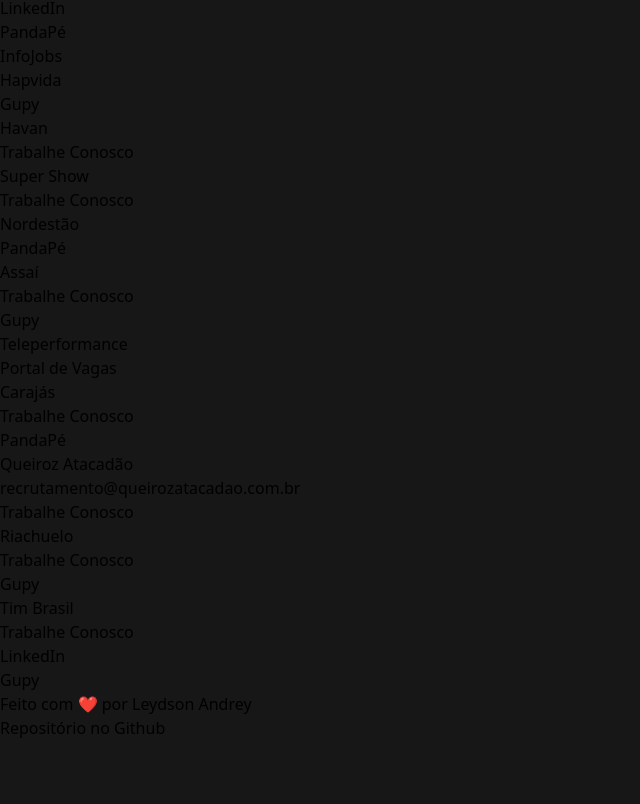
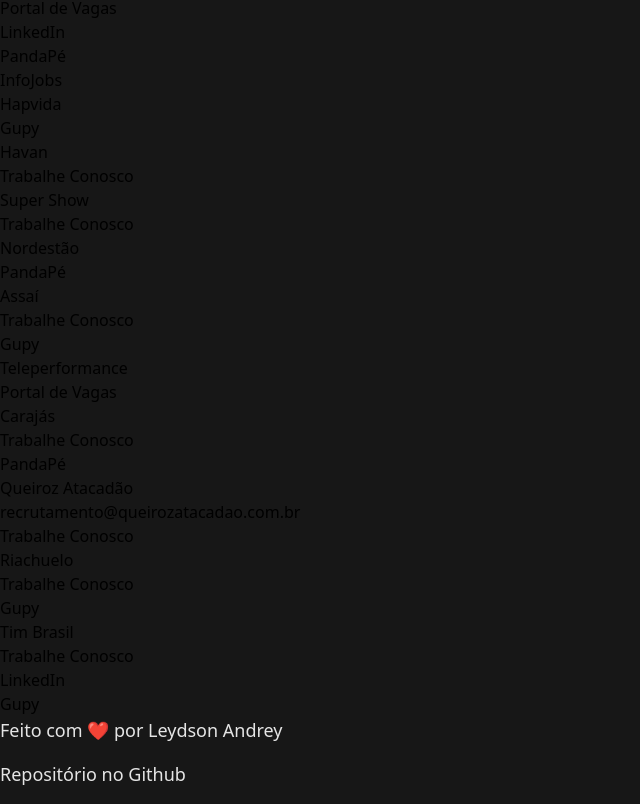
Before and after one commit to leydsonandrey/vagasdb, a React (Vite) app: page / in a window 1280 px wide. Shown: the part 1009-1813 px from the top of the page, without its empty margins (0-640 px from the left). Before the commit the page ends 1749 px from the top, so only its background shows below. Built offline with nearby package versions, Linux system fonts and the light colour scheme.

Commit message:
feat: alterações mínimas de estilo

```diff
--- a/src/components/Card.jsx
+++ b/src/components/Card.jsx
@@ -9,10 +9,10 @@
   }
 
   return (
-    <section className="p-3 w-auto border-style bg-neutral-900 border rounded-xl text-neutral-50 shadow-style break-words hover:ring-2 hover:ring-neutral-700">
+    <section className="p-3 w-auto hover-theme shadow-style break-words">
       <ul className="mb-2 space-y-2">
         <li className="text-2xl">
-          <a className="link-hover text-neutral-50 font-semibold" href={data.site} target="_blank">{data.title}</a>
+          <a className="link-hover text-neutral-200 font-semibold" href={data.site} target="_blank">{data.title}</a>
         </li>
         <li>
           {data.email ? <a className="hover:underline text-neutral-400 py-1 sm:py" href={`mailto:${data.email}`}>{data.email}</a> : ""}
@@ -23,6 +23,7 @@
         <ListLinks name="Portal de Vagas" data={data.portal_de_vagas} />
         <ListLinks name="LinkedIn" data={data.linkedin} />
         <ListLinks name="Vagas.com.br" data={data.vagas} />
+        <ListLinks name="Gupy Corporativo" data={data.gupy_corporativo} />
         <ListLinks name="Gupy" data={data.gupy} />
         <ListLinks name="PandaPé" data={data.pandape} />
         <ListLinks name="InfoJobs" data={data.infojobs} />
--- a/src/components/FilterableData.jsx
+++ b/src/components/FilterableData.jsx
@@ -74,6 +74,7 @@
     ) {
       return
     }
+
     cards.push(
       <Card
         data={dataValue}
--- a/src/components/Footer.jsx
+++ b/src/components/Footer.jsx
@@ -4,8 +4,8 @@
   return (
     <footer className="w-full flex justify-center items-center border-style-top p-5">
       <div className="responsible-width">
-        <p className="text-neutral-50 text-center mb-2">Feito com &#10084; por <Link href="https://andrey-tar-xz.github.io/links" name="Leydson Andrey" /></p>
-        <p className="text-neutral-50 text-center"><Link href="https://github.com/andrey-tar-xz/workwithus" name="Repositório no Github" /></p>
+        <p className="text-neutral-200 text-center mb-2">Feito com &#10084; por <Link href="https://andrey-tar-xz.github.io/links" name="Leydson Andrey" /></p>
+        <p className="text-neutral-200 text-center"><Link href="https://github.com/andrey-tar-xz/workwithus" name="Repositório no Github" /></p>
       </div>
     </footer>
   )
--- a/src/components/Link.jsx
+++ b/src/components/Link.jsx
@@ -3,7 +3,7 @@
     <a
       href={href}
       target="_blank"
-      className="hover:underline text-blue-600 hover:text-blue-400"
+      className="hover:underline text-blue-500 hover:text-blue-400"
     >
       {name}
     </a>
--- a/src/components/NavButton.jsx
+++ b/src/components/NavButton.jsx
@@ -13,8 +13,8 @@
       {({ isActive }) => (
         <div
           className={isActive
-            ? "p-2 border-style rounded-md text-neutral-950 bg-neutral-50 hover:text-neutral-900 shadow-styleext-neutral-50 font-semibold"
-            : `${bgButton} p-2 border-style rounded-md text-neutral-400 hover:text-neutral-50 hover:bg-neutral-950 hover:ring-2 hover:ring-neutral-700 shadow-style`
+            ? "p-2 border-style rounded-md text-neutral-950 bg-neutral-50 hover:no-underline hover:text-neutral-900 shadow-styleext-neutral-50 font-semibold"
+            : `${bgButton} p-2 border-style rounded-md text-neutral-400 hover:text-neutral-50 hover:bg-neutral-950 hover:ring-2 hover:ring-neutral-700 hover:no-underline shadow-style`
           }>
           {name}
         </div>
--- a/src/components/SearchBar.jsx
+++ b/src/components/SearchBar.jsx
@@ -10,6 +10,6 @@
       placeholder={placeholder}
       onChange={onChange}
       autoComplete="on"
-      className="w-full h-10 mb-5 p-3 border-style rounded-md focus:border-1 focus:border-neutral-400 bg-neutral-900 focus:bg-neutral-950 focus:ring-4 focus:ring-neutral-700 hover:ring-2 hover:ring-neutral-700 focus:outline-0 text-neutral-50 placeholder-neutral-400 shadow-style" />
+      className="w-full h-10 mb-5 p-3 hover-theme placeholder-neutral-400 shadow-style" />
   )
 }
--- a/src/index.css
+++ b/src/index.css
@@ -4,7 +4,23 @@
 
 @layer components {
   html {
-    @apply bg-neutral-900 font-sans;
+    @apply background font-sans;
+  }
+
+  h1 {
+    @apply text-3xl mb-4 font-bold text-neutral-200;
+  }
+
+  p {
+    @apply text-lg mb-4 text-neutral-200;
+  }
+
+  .background {
+    @apply bg-neutral-900
+  }
+
+  .background-alt {
+    @apply bg-neutral-950
   }
 
   .link-hover {
@@ -20,7 +36,7 @@
   }
 
   .border-style-top {
-    @apply border-t border-neutral-800;
+    @apply border-t  border-neutral-800;
   }
 
   .border-style-bottom {
@@ -30,4 +46,8 @@
   .shadow-style {
     @apply shadow hover:shadow-neutral-50/30 hover:shadow-lg transition duration-300
   }
+
+  .hover-theme {
+    @apply border-style bg-neutral-900 hover:bg-neutral-950 border rounded-xl text-neutral-200 shadow-style hover:ring-2 hover:ring-neutral-700
+  }
 }
```
